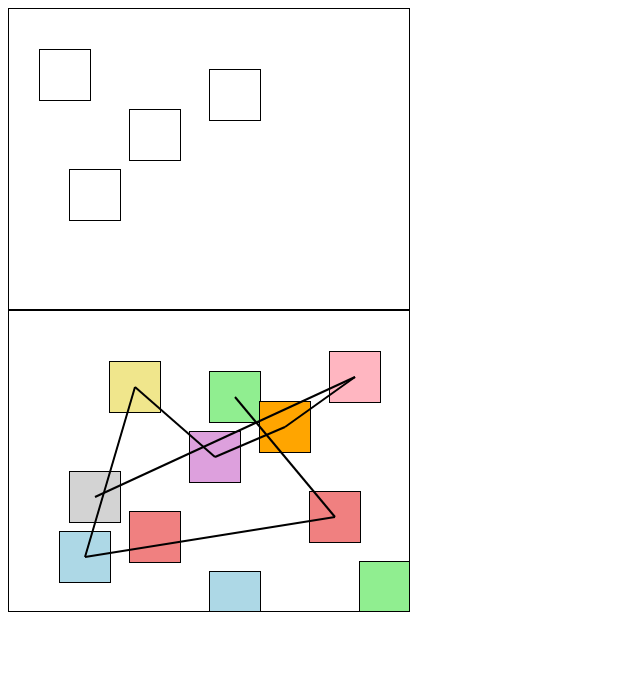
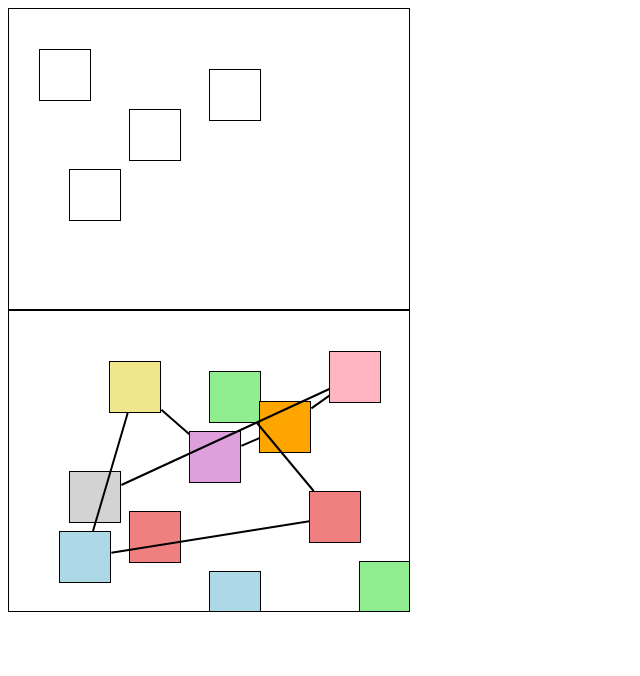
Before and after one commit to SharonKartika/freecanvas, a plain HTML site: page index.html in a window 1280 px wide. Shown: the whole page, without its empty margins (0-640 px from the left). Drawn offline with Linux system fonts and the light colour scheme.

Commit message:
changed default arrow behavior from center to center to edge to edge

```diff
--- a/arrows.js
+++ b/arrows.js
@@ -1,12 +1,34 @@
 // Draw arrows for a list of directed connections (edges) between pairs of elements
 // connections: array of [fromElement, toElement] pairs
+// NOTE: This function clears and recreates all SVG <line> nodes on each call
+// (allocation/DOM churn) and reads element sizes/positions per call. For
+// better perf consider caching centers/sizes (done here) and reusing <line>
+// elements instead of recreating them.
 function drawArrowsForConnections(svg, connections) {
     if (!Array.isArray(connections) || connections.length === 0) return;
     // Clear previous lines
     while (svg.firstChild) svg.removeChild(svg.firstChild);
-    // Gather all points to compute bounding box
+    // Hardcoded style selector: change this value to switch drawing behavior.
+    // Options:
+    //  - 'edge'   : draw from edge-to-edge along the center-to-center axis (default)
+    //  - 'center' : draw from center-to-center (legacy behavior)
+    const ARROW_STYLE = 'edge';
+    // Precompute centers and sizes for all involved elements to avoid repeated DOM reads
     const allEls = Array.from(new Set(connections.flat()));
-    const centers = allEls.map(getCenter);
+    const centerMap = new Map();
+    const sizeMap = new Map();
+    for (const el of allEls) {
+        const xAttr = parseInt(el.getAttribute('X'), 10) || 0;
+        const yAttr = parseInt(el.getAttribute('Y'), 10) || 0;
+        const w = el.offsetWidth;
+        const h = el.offsetHeight;
+        centerMap.set(el, { x: xAttr + w / 2, y: yAttr + h / 2 });
+        sizeMap.set(el, { w, h, halfW: w / 2, halfH: h / 2 });
+    }
+    // Center-to-center (legacy) behavior
+    if (ARROW_STYLE === 'center') {
+    // Gather all center points from cache to compute bounding box
+    const centers = allEls.map(el => centerMap.get(el));
     const xs = centers.map(p => p.x);
     const ys = centers.map(p => p.y);
         const minX = Math.min(...xs) - 20;
@@ -22,15 +44,75 @@ function drawArrowsForConnections(svg, connections) {
         svg.style.height = `${height}px`;
         svg.setAttribute('width', width);
         svg.setAttribute('height', height);
-    // Draw each connection as an arrow
+        // Draw each connection as an arrow (center-to-center)
         for (const [fromEl, toEl] of connections) {
-        const from = getCenter(fromEl);
-        const to = getCenter(toEl);
+            const from = centerMap.get(fromEl);
+            const to = centerMap.get(toEl);
             const line = document.createElementNS('http://www.w3.org/2000/svg', 'line');
             line.setAttribute('x1', from.x - minX);
             line.setAttribute('y1', from.y - minY);
             line.setAttribute('x2', to.x - minX);
             line.setAttribute('y2', to.y - minY);
+            line.setAttribute('stroke', 'black');
+            line.setAttribute('stroke-width', '2');
+            svg.appendChild(line);
+        }
+        return;
+    }
+
+    // EDGE style (default): compute intersection with element edges along center-to-center axis
+    function getEdgePoint(center, el, dirX, dirY) {
+        const size = sizeMap.get(el) || { halfW: el.offsetWidth / 2, halfH: el.offsetHeight / 2 };
+        const halfW = size.halfW;
+        const halfH = size.halfH;
+        const dx = dirX;
+        const dy = dirY;
+        // If centers coincide, just return center
+        if (dx === 0 && dy === 0) return { x: center.x, y: center.y };
+        // Compute candidate scalars that would reach the vertical and horizontal edges
+        const sx = dx === 0 ? Infinity : halfW / Math.abs(dx);
+        const sy = dy === 0 ? Infinity : halfH / Math.abs(dy);
+        const s = Math.min(sx, sy);
+        return { x: center.x + s * dx, y: center.y + s * dy };
+    }
+
+    // Compute start/end points for each connection using element edges (not centers)
+    const pts = connections.map(([fromEl, toEl]) => {
+        const fromCenter = centerMap.get(fromEl) || getCenter(fromEl);
+        const toCenter = centerMap.get(toEl) || getCenter(toEl);
+        const dx = toCenter.x - fromCenter.x;
+        const dy = toCenter.y - fromCenter.y;
+        // Start on the edge of `fromEl` moving toward `toCenter`
+        const start = getEdgePoint(fromCenter, fromEl, dx, dy);
+        // End on the edge of `toEl` moving toward `fromCenter` (reverse direction)
+        const end = getEdgePoint(toCenter, toEl, -dx, -dy);
+        return { start, end };
+    });
+
+    // Gather all x/y from computed endpoints to compute bounding box
+    const xs = pts.flatMap(p => [p.start.x, p.end.x]);
+    const ys = pts.flatMap(p => [p.start.y, p.end.y]);
+    const minX = Math.min(...xs) - 20;
+    const minY = Math.min(...ys) - 20;
+    const maxX = Math.max(...xs) + 20;
+    const maxY = Math.max(...ys) + 20;
+    const width = maxX - minX;
+    const height = maxY - minY;
+    // Position and size the SVG overlay to cover all connection endpoints
+    svg.style.left = `${minX}px`;
+    svg.style.top = `${minY}px`;
+    svg.style.width = `${width}px`;
+    svg.style.height = `${height}px`;
+    svg.setAttribute('width', width);
+    svg.setAttribute('height', height);
+
+    // Draw each connection as a line between the computed edge points
+    for (const { start, end } of pts) {
+        const line = document.createElementNS('http://www.w3.org/2000/svg', 'line');
+        line.setAttribute('x1', start.x - minX);
+        line.setAttribute('y1', start.y - minY);
+        line.setAttribute('x2', end.x - minX);
+        line.setAttribute('y2', end.y - minY);
         line.setAttribute('stroke', 'black');
         line.setAttribute('stroke-width', '2');
         svg.appendChild(line);
--- a/index-chat.js
+++ b/index-chat.js
@@ -9,6 +9,8 @@ function createMovable({ id, x, y }) {
     const words = "Lorem ipsum dolor sit amet, consectetur adipiscing elit. Sed do eiusmod tempor incididunt ut labore et dolore magna aliqua. Ut enim ad minim veniam, quis nostrud exercitation ullamco laboris nisi ut aliquip ex ea commodo consequat.".split(' ');
     const count = Math.floor(Math.random() * words.length) + 1;
     div.textContent = words.slice(0, count).join(' ');
+    div.textContent = "";
+    div.style.height = `${Math.floor(Math.random() * (200 - 60 + 1)) + 60}px`;
     // >>> START: ADDED (plus-button) - consider refactoring this block later <<<
     const btn = document.createElement('button');
     btn.className = 'movable-plus';
@@ -140,8 +142,8 @@ window.addEventListener('DOMContentLoaded', () => {
                 // Reset backgrounds
                 movables.forEach(el => el.style.background = '');
                 // Color all movables for visibility
-                const colors = ['lightgreen', 'lightcoral', 'lightblue', 'khaki', 'plum', 'orange', 'lightpink', 'lightgray'];
-                movables.forEach((el, idx) => el.style.background = colors[idx % colors.length]);
+                // const colors = ['lightgreen', 'lightcoral', 'lightblue', 'khaki', 'plum', 'orange', 'lightpink', 'lightgray'];
+                // movables.forEach((el, idx) => el.style.background = colors[idx % colors.length]);
                 const content = container.querySelector('.cameraViewContent');
                 const svg = window.ArrowLib.createOrGetArrowOverlay(content);
                 // Get connections from state for the current container (by ID)
```
Also changed, not shown: index-chat.html (+25 -3 lines). Lines whose indentation alone changed are shown as unchanged.
